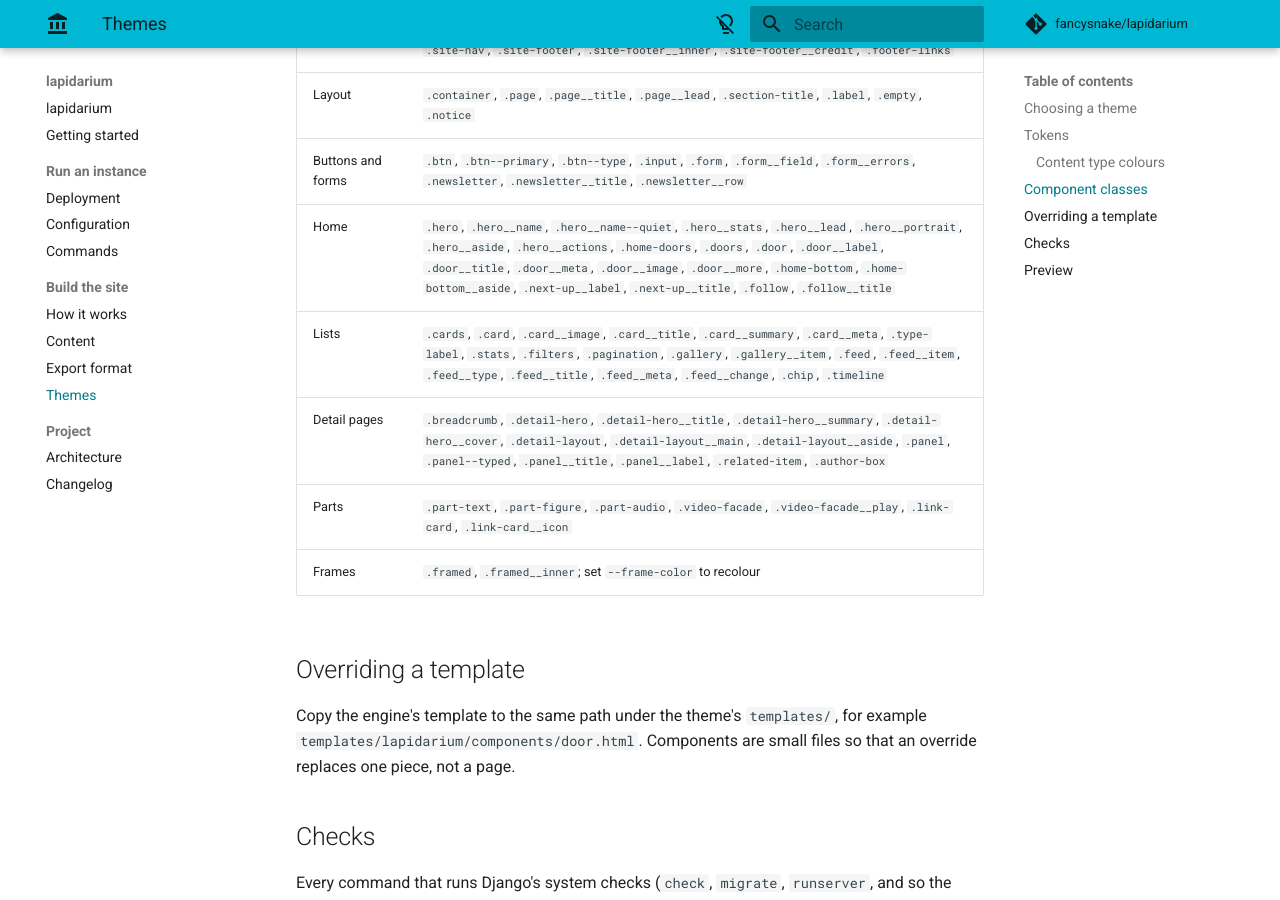
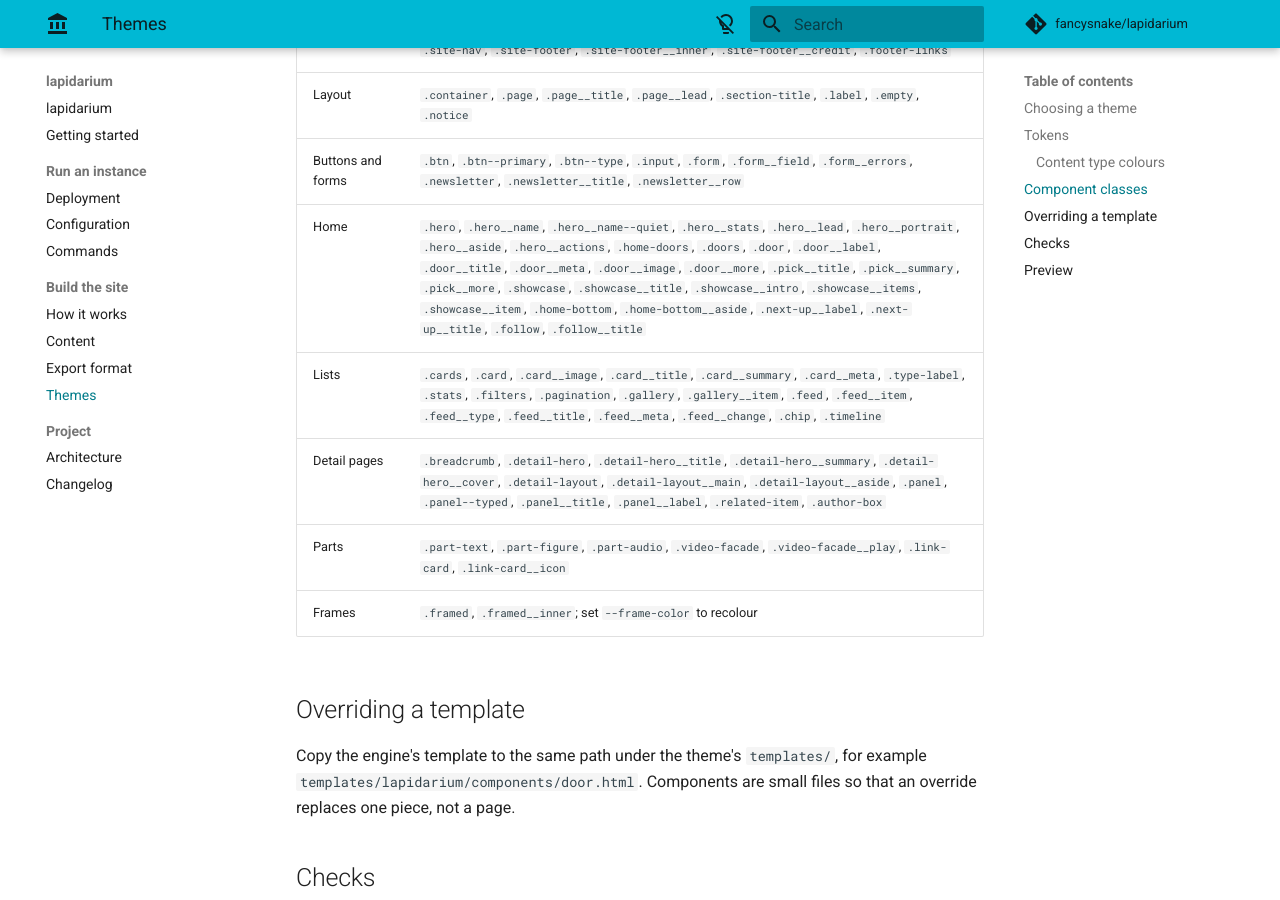
Before and after one commit to fancysnake/lapidarium, an MkDocs documentation site: the page built from docs/themes.md, in a window 1280 px wide and 900 px high, scrolled down 2327 px. Built offline with MkDocs 1.6.1 and Material for MkDocs 9.7.7, drawn with Linux system fonts in a browser that asks for light colours; comment, search, counter and statistics services are not loaded.

Commit message:
chore: act on the review triage

```diff
--- a/docs/themes.md
+++ b/docs/themes.md
@@ -87,7 +87,7 @@ Stable, BEM-style. Target these from `theme.css`.
 | Page frame | `.site-header`, `.site-logo`, `.site-logo__mark`, `.site-logo__name`, `.site-logo__handle`, `.site-nav`, `.site-footer`, `.site-footer__inner`, `.site-footer__credit`, `.footer-links` |
 | Layout | `.container`, `.page`, `.page__title`, `.page__lead`, `.section-title`, `.label`, `.empty`, `.notice` |
 | Buttons and forms | `.btn`, `.btn--primary`, `.btn--type`, `.input`, `.form`, `.form__field`, `.form__errors`, `.newsletter`, `.newsletter__title`, `.newsletter__row` |
-| Home | `.hero`, `.hero__name`, `.hero__name--quiet`, `.hero__stats`, `.hero__lead`, `.hero__portrait`, `.hero__aside`, `.hero__actions`, `.home-doors`, `.doors`, `.door`, `.door__label`, `.door__title`, `.door__meta`, `.door__image`, `.door__more`, `.home-bottom`, `.home-bottom__aside`, `.next-up__label`, `.next-up__title`, `.follow`, `.follow__title` |
+| Home | `.hero`, `.hero__name`, `.hero__name--quiet`, `.hero__stats`, `.hero__lead`, `.hero__portrait`, `.hero__aside`, `.hero__actions`, `.home-doors`, `.doors`, `.door`, `.door__label`, `.door__title`, `.door__meta`, `.door__image`, `.door__more`, `.pick__title`, `.pick__summary`, `.pick__more`, `.showcase`, `.showcase__title`, `.showcase__intro`, `.showcase__items`, `.showcase__item`, `.home-bottom`, `.home-bottom__aside`, `.next-up__label`, `.next-up__title`, `.follow`, `.follow__title` |
 | Lists | `.cards`, `.card`, `.card__image`, `.card__title`, `.card__summary`, `.card__meta`, `.type-label`, `.stats`, `.filters`, `.pagination`, `.gallery`, `.gallery__item`, `.feed`, `.feed__item`, `.feed__type`, `.feed__title`, `.feed__meta`, `.feed__change`, `.chip`, `.timeline` |
 | Detail pages | `.breadcrumb`, `.detail-hero`, `.detail-hero__title`, `.detail-hero__summary`, `.detail-hero__cover`, `.detail-layout`, `.detail-layout__main`, `.detail-layout__aside`, `.panel`, `.panel--typed`, `.panel__title`, `.panel__label`, `.related-item`, `.author-box` |
 | Parts | `.part-text`, `.part-figure`, `.part-audio`, `.video-facade`, `.video-facade__play`, `.link-card`, `.link-card__icon` |
--- a/src/lapidarium/templates/lapidarium/components/door.html
+++ b/src/lapidarium/templates/lapidarium/components/door.html
@@ -8,10 +8,10 @@
            alt="{{ entry.cover.alt }}"
            loading="lazy">
     {% endif %}
-    <h3 class="door__title">
+    <h3 class="pick__title door__title">
       <a href="{% entry_url entry %}">{{ entry.title }}</a>
     </h3>
-    <p class="door__meta">{{ entry.summary }}</p>
+    <p class="pick__summary door__meta">{{ entry.summary }}</p>
     {% include "lapidarium/components/when.html" with role=door.entry_type.role %}
     {% if door.pick.facts %}
       <dl class="stats">
@@ -19,5 +19,5 @@
       </dl>
     {% endif %}
   {% endwith %}
-  <a class="door__more" href="{% url 'listing' route=door.entry_type.route %}">{% translate "All" %} {{ door.entry_type.label_plural|lower }} →</a>
+  <a class="pick__more door__more" href="{% url 'listing' route=door.entry_type.route %}">{% translate "All" %} {{ door.entry_type.label_plural|lower }} →</a>
 </article>
--- a/src/lapidarium/templates/lapidarium/pages/home.html
+++ b/src/lapidarium/templates/lapidarium/pages/home.html
@@ -40,7 +40,7 @@
       {% endif %}
     </section>
     {% for showcase in home.showcases %}
-      {% include "lapidarium/components/showcase.html" %}
+      {% include "lapidarium/components/showcase.html" with index=forloop.counter %}
     {% endfor %}
     {% if home.doors %}
       <section class="container home-doors" aria-labelledby="doors-title">
@@ -61,7 +61,7 @@
               {% include "lapidarium/components/feed-item.html" %}
             {% endfor %}
           </ul>
-          <a class="door__more" href="{% url 'whats_new' %}">{% translate "Everything new" %} →</a>
+          <a class="pick__more door__more" href="{% url 'whats_new' %}">{% translate "Everything new" %} →</a>
         {% else %}
           <p class="empty">{% translate "Nothing here yet." %}</p>
         {% endif %}
```
Also changed, not shown: src/lapidarium/static/lapidarium/css/base.css (+21 -34 lines), src/lapidarium/templates/lapidarium/components/showcase.html (+6 -6 lines), 8 other files.
